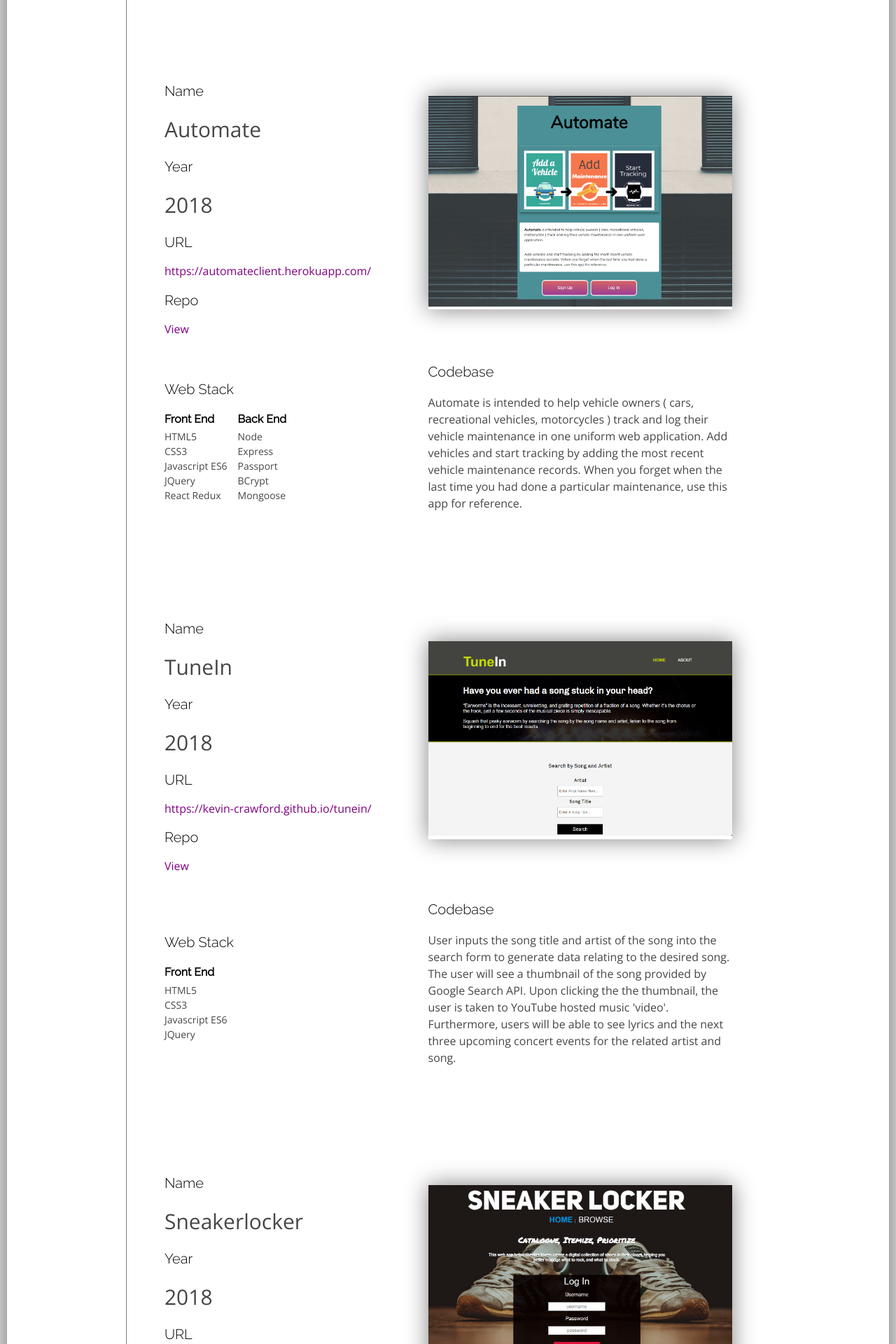
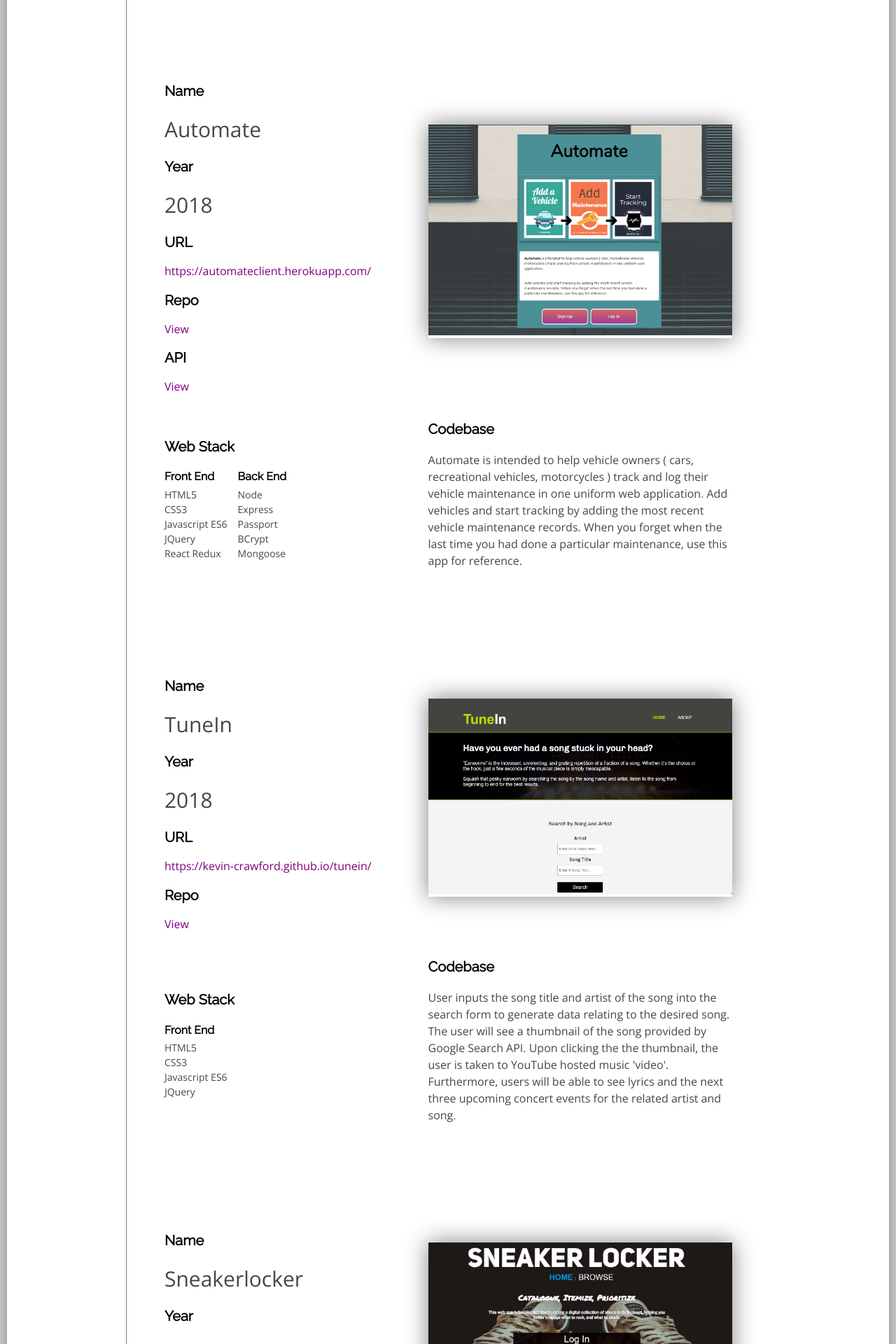
Before and after one commit to kevin-crawford/portfolio, a PHP site: page /projects.html in a window 1280 px wide. Shown: the part 451-2371 px from the top of the page at 70% size. Run offline with PHP 8.4, Linux system fonts and the light colour scheme; some libraries are stand-ins or nearby versions; some web fonts are replaced.

Commit message:
added api link to projects page, modified css for landing

```diff
--- a/css/index.css
+++ b/css/index.css
@@ -37,7 +37,6 @@ h2 {
 
 h3 {
 	font-family: 'Raleway', Sans-Serif;
-	font-weight: 100;
 	font-size: 20px;
 }
 
@@ -340,8 +339,10 @@ section.skills.section {
 	margin: 50px 0px;
 }
 
-.project-logo img{
+.project-logo img {
 	width: 85%;
+	margin: auto;
+	display: block;
 }
 
 .skills-item h3 {
--- a/projects.html
+++ b/projects.html
@@ -108,6 +108,8 @@
 										<a href="https://automateclient.herokuapp.com/">https://automateclient.herokuapp.com/</a>
 										<h3>Repo</h3>
 										<a href="https://github.com/kevin-crawford/my-automate-client">View</a>
+										<h3>API</h3>
+										<a href="https://github.com/kevin-crawford/my-automate-api">View</a>
 									</div>
 								</div>
 								<div class="project-thumbnail" id="automate-thumbnail">
```
